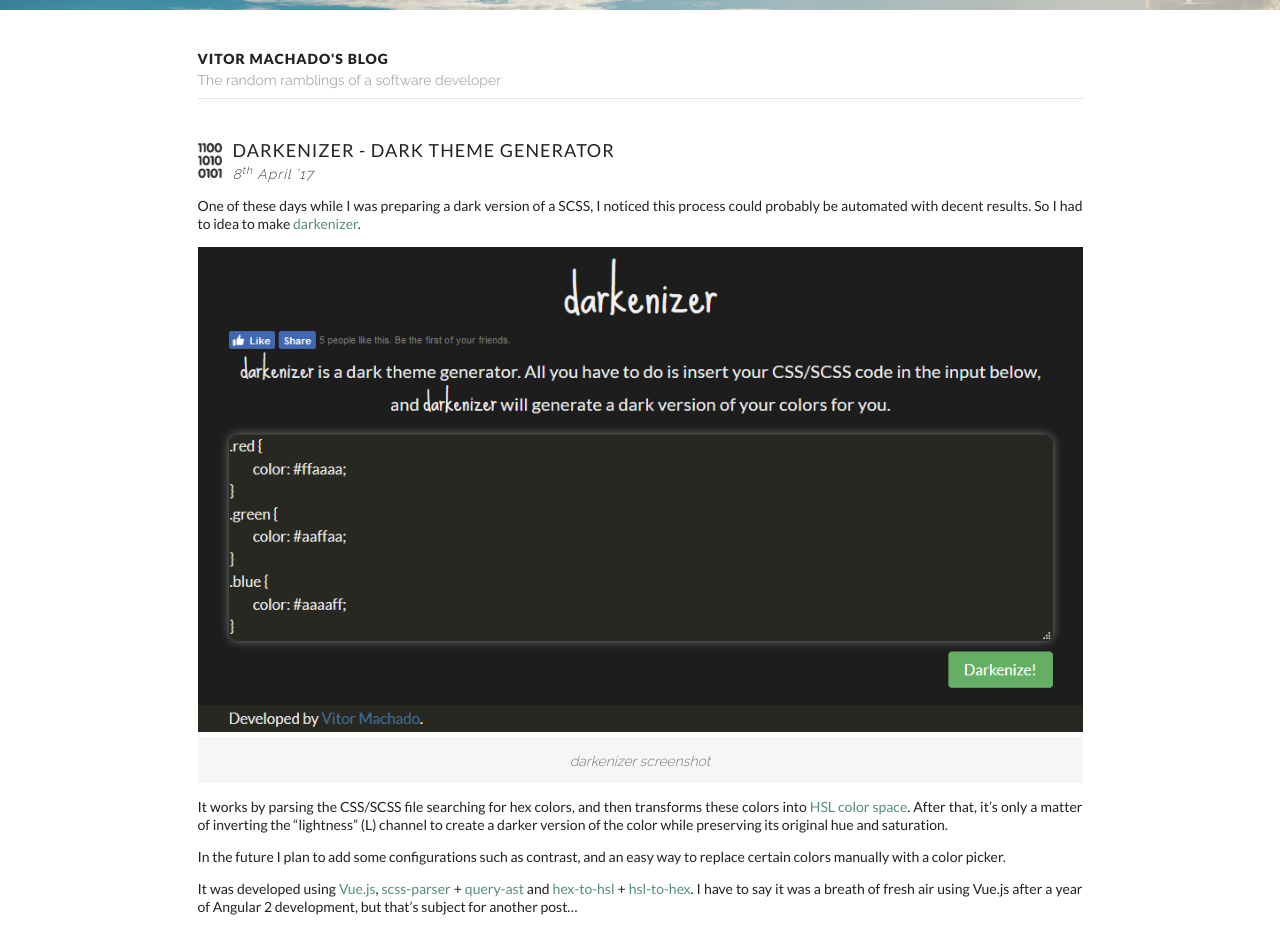
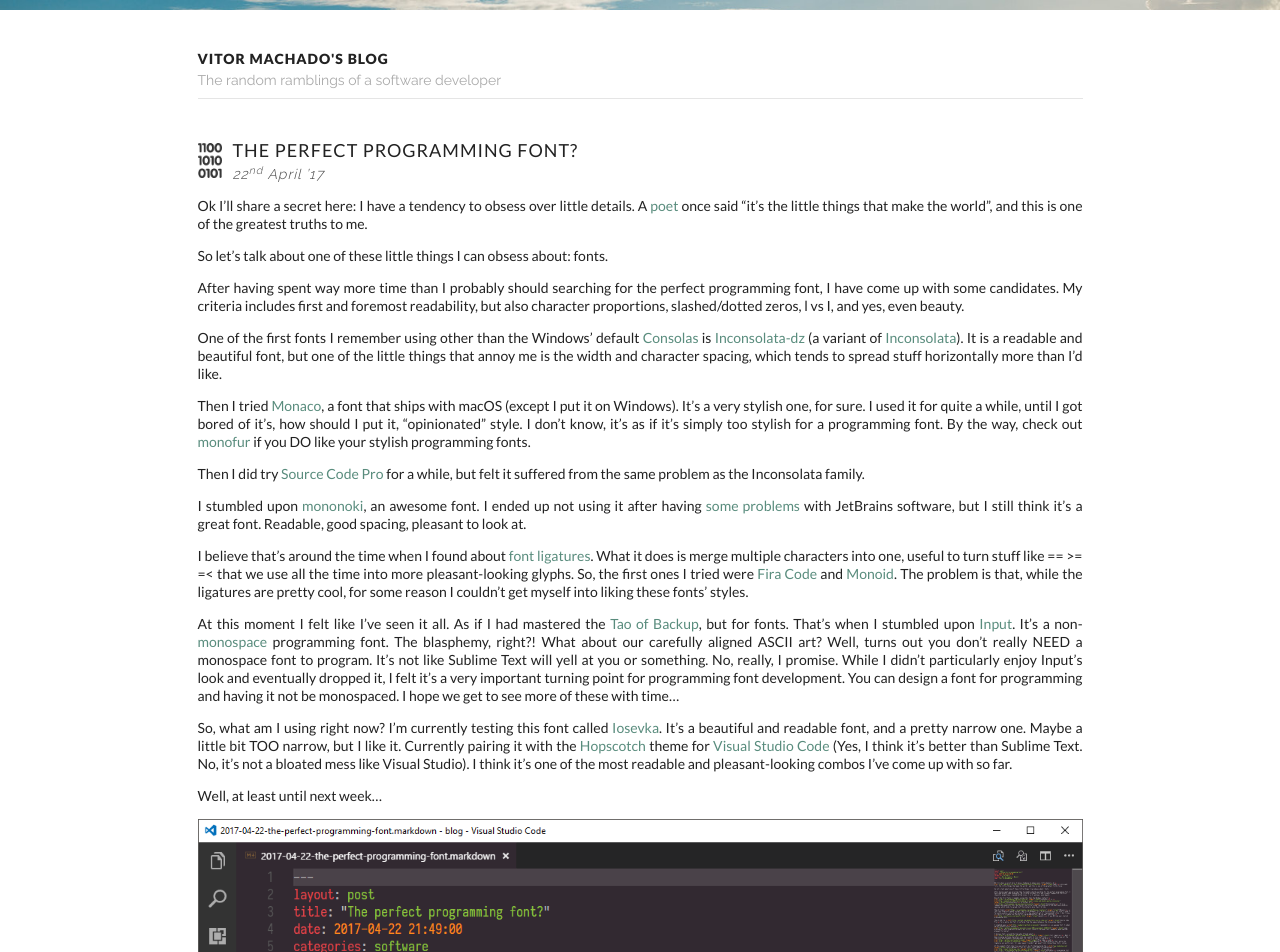
Before and after one commit to vittau/blog, a Jekyll site: the page built from index.html, in a window 1280 px wide and 1400 px high. Shown: the top 952 px of the window. Built offline with Jekyll 4.4.1, drawn with Linux system fonts in a browser that asks for light colours; the list of posts is cut into pages by our own code; some of the changed text lies outside the part shown.

Commit message:
"The perfect programming font?" post

```diff
--- a/_posts/2017-04-05-starting-out.markdown
+++ b/_posts/2017-04-05-starting-out.markdown
@@ -1,7 +1,7 @@
 ---
 layout: post
-title:  "Starting out"
-date:   2017-04-05 23:10:00
+title: "Starting out"
+date: 2017-04-05 23:10:00
 categories: blog
 location: Rio de Janeiro, Brazil
 tags: blog
--- a/_posts/2017-04-05-trying-out-flux.markdown
+++ b/_posts/2017-04-05-trying-out-flux.markdown
@@ -1,7 +1,7 @@
 ---
 layout: post
-title:  "Trying out f.lux"
-date:   2017-04-05 23:55:00
+title: "Trying out f.lux"
+date: 2017-04-05 23:55:00
 categories: software
 location: Rio de Janeiro, Brazil
 tags: software, color-calibration, white-balance
--- a/_posts/2017-04-08-darkenizer-dark-theme-generator.markdown
+++ b/_posts/2017-04-08-darkenizer-dark-theme-generator.markdown
@@ -1,7 +1,7 @@
 ---
 layout: post
-title:  "Darkenizer - Dark theme generator"
-date:   2017-04-08 13:45:00
+title: "Darkenizer - Dark theme generator"
+date: 2017-04-08 13:45:00
 categories: software
 location: Rio de Janeiro, Brazil
 tags: css, scss, dark-theme, utility
--- /dev/null
+++ b/_posts/2017-04-22-the-perfect-programming-font.markdown
@@ -0,0 +1,35 @@
+---
+layout: post
+title: "The perfect programming font?"
+date: 2017-04-22 21:49:00
+categories: software
+location: Rio de Janeiro, Brazil
+tags: font, programming
+---
+
+Ok I'll share a secret here: I have a tendency to obsess over little details. A <a href="http://www.azlyrics.com/lyrics/poetsofthefall/stay.html" target="_blank">poet</a> once said "it's the little things that make the world", and this is one of the greatest truths to me.
+
+So let's talk about one of these little things I can obsess about: fonts.
+
+After having spent way more time than I probably should searching for the perfect programming font, I have come up with some candidates. My criteria includes first and foremost readability, but also character proportions, slashed/dotted zeros, l vs I, and yes, even beauty.
+
+One of the first fonts I remember using other than the Windows' default <a href="https://en.wikipedia.org/wiki/Consolas" target="_blank">Consolas</a> is <a href="http://nodnod.net/2009/feb/12/adding-straight-single-and-double-quotes-inconsola/" target="_blank">Inconsolata-dz</a> (a variant of <a href="https://fonts.google.com/specimen/Inconsolata" target="_blank">Inconsolata</a>). It is a readable and beautiful font, but one of the little things that annoy me is the width and character spacing, which tends to spread stuff horizontally more than I'd like.
+
+Then I tried <a href="https://en.wikipedia.org/wiki/Monaco_(typeface)" target="_blank">Monaco</a>, a font that ships with macOS (except I put it on Windows). It's a very stylish one, for sure. I used it for quite a while, until I got bored of it's, how should I put it, "opinionated" style. I don't know, it's as if it's simply too stylish for a programming font. By the way, check out <a href="http://eurofurence.net/monofur.html" target="_blank">monofur</a> if you DO like your stylish programming fonts.
+
+Then I did try <a href="https://github.com/adobe-fonts/source-code-pro" target="_blank">Source Code Pro</a> for a while, but felt it suffered from the same problem as the Inconsolata family.
+
+I stumbled upon <a href="http://madmalik.github.io/mononoki/">mononoki</a>, an awesome font. I ended up not using it after having <a href="https://github.com/madmalik/mononoki/issues/38#issuecomment-225941213" target="_blank">some problems</a> with JetBrains software, but I still think it's a great font. Readable, good spacing, pleasant to look at.
+
+I believe that's around the time when I found about <a href="https://en.wikipedia.org/wiki/Typographic_ligature" target="_blank">font ligatures</a>. What it does is merge multiple characters into one, useful to turn stuff like == >= =< that we use all the time into more pleasant-looking glyphs. So, the first ones I tried were <a href="https://github.com/tonsky/FiraCode" target="_blank">Fira Code</a> and <a href="http://larsenwork.com/monoid/" target="_blank">Monoid</a>. The problem is that, while the ligatures are pretty cool, for some reason I couldn't get myself into liking these fonts' styles.
+
+At this moment I felt like I've seen it all. As if I had mastered the <a href="www.taobackup.com" target="_blank">Tao of Backup</a>, but for fonts. That's when I stumbled upon <a href="http://input.fontbureau.com/" target="_blank">Input</a>. It's a non-<a href="https://en.wikipedia.org/wiki/Monospaced_font" target="_blank">monospace</a> programming font. The blasphemy, right?! What about our carefully aligned ASCII art? Well, turns out you don't really NEED a monospace font to program. It's not like Sublime Text will yell at you or something. No, really, I promise. While I didn't particularly enjoy Input's look and eventually dropped it, I felt it's a very important turning point for programming font development. You can design a font for programming and having it not be monospaced. I hope we get to see more of these with time...
+
+So, what am I using right now? I'm currently testing this font called <a href="https://be5invis.github.io/Iosevka/" target="_blank">Iosevka</a>. It's a beautiful and readable font, and a pretty narrow one. Maybe a little bit TOO narrow, but I like it. Currently pairing it with the <a href="https://marketplace.visualstudio.com/items?itemName=idleberg.hopscotch" target="_blank">Hopscotch</a> theme for <a href="https://code.visualstudio.com/" target="_blank">Visual Studio Code</a> (Yes, I think it's better than Sublime Text. No, it's not a bloated mess like Visual Studio). I think it's one of the most readable and pleasant-looking combos I've come up with so far.
+
+Well, at least until next week...
+
+<div class="post-image">
+    <img src="{{ site.baseurl }}/img/posts/iosevka.png"/>
+    <p class="post-image-caption">Hopscotch + Iosevka in Visual Studio Code</p>
+</div>
```
Also changed, not shown: img/posts/iosevka.png (added).
